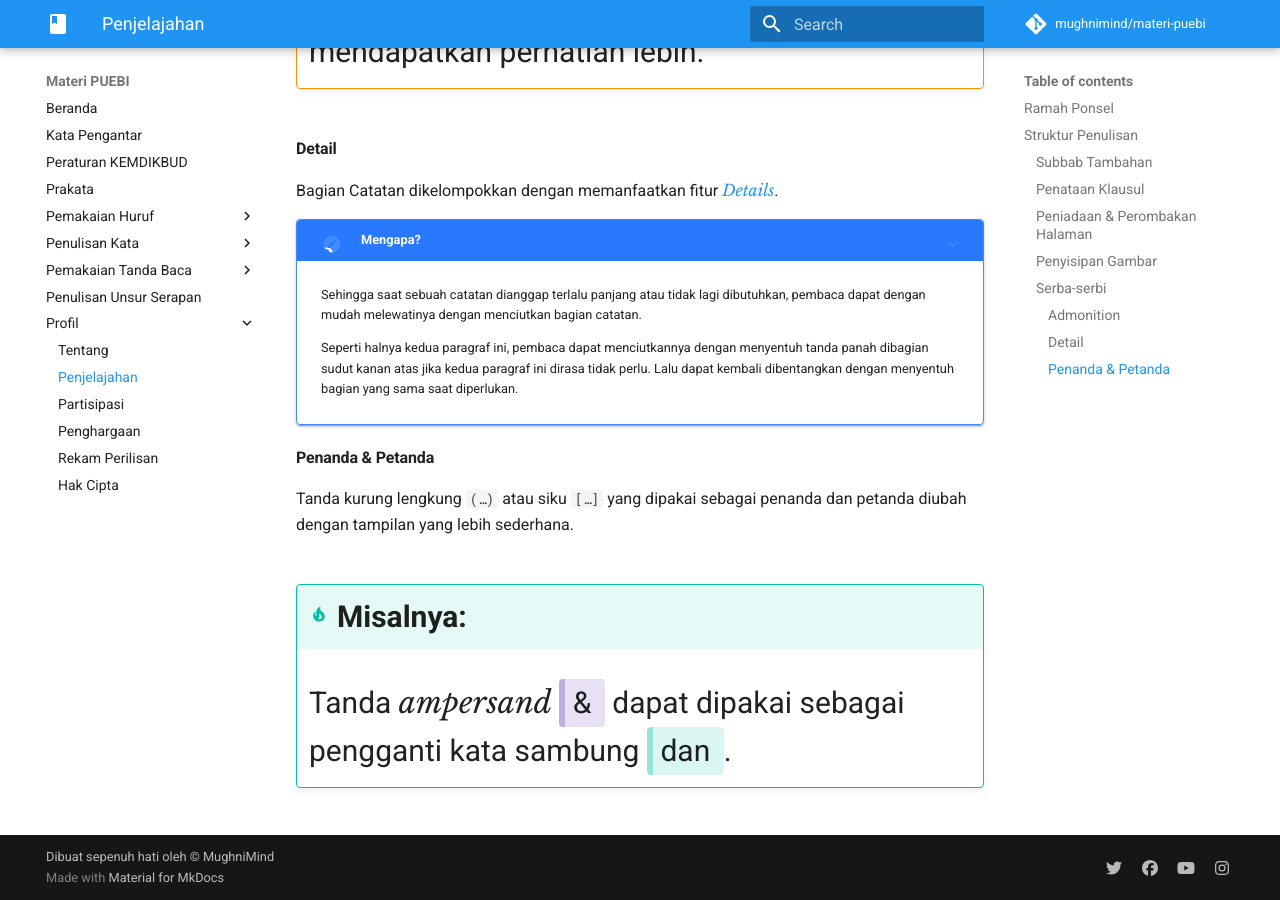
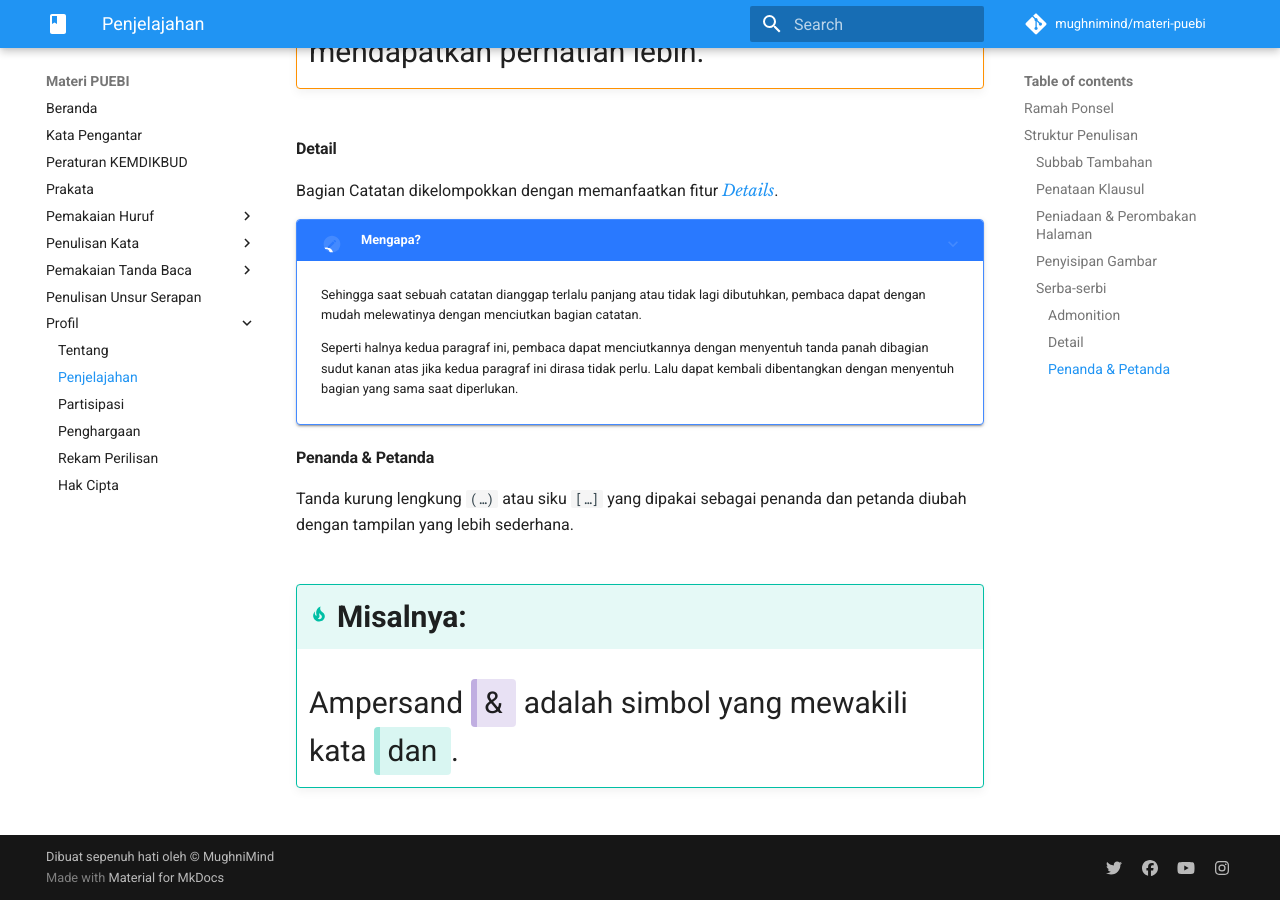
Before and after one commit to niammuddin/puebi, an MkDocs documentation site: the page built from docs/profil/penjelajahan/index.md, in a window 1280 px wide and 900 px high, scrolled down 3437 px. Built offline with MkDocs 1.6.1 and Material for MkDocs 9.7.7, drawn with Linux system fonts in a browser that asks for light colours; comment, search, counter and statistics services are not loaded; old or Windows-style settings are respelled for this version of MkDocs.

Commit message:
Pembenahan contoh penggunaan "petanda dan penanda"

```diff
--- a/docs/profil/penjelajahan/index.md
+++ b/docs/profil/penjelajahan/index.md
@@ -85,7 +85,7 @@ Bagian Catatan dikelompokkan dengan memanfaatkan fitur [*Details*][3].
 Tanda kurung lengkung `(…)` atau siku `[…]` yang dipakai sebagai penanda dan petanda diubah dengan tampilan yang lebih sederhana.
 
 !!! tip "Misalnya:"
-    Tanda *ampersand* <span class="penanda">&</span> dapat dipakai sebagai pengganti kata sambung <span class="petanda">dan</span>.
+    Ampersand <span class="penanda">&</span> adalah simbol yang mewakili kata <span class="petanda">dan</span>.
 
   <!--- Tautan --->
 
```
